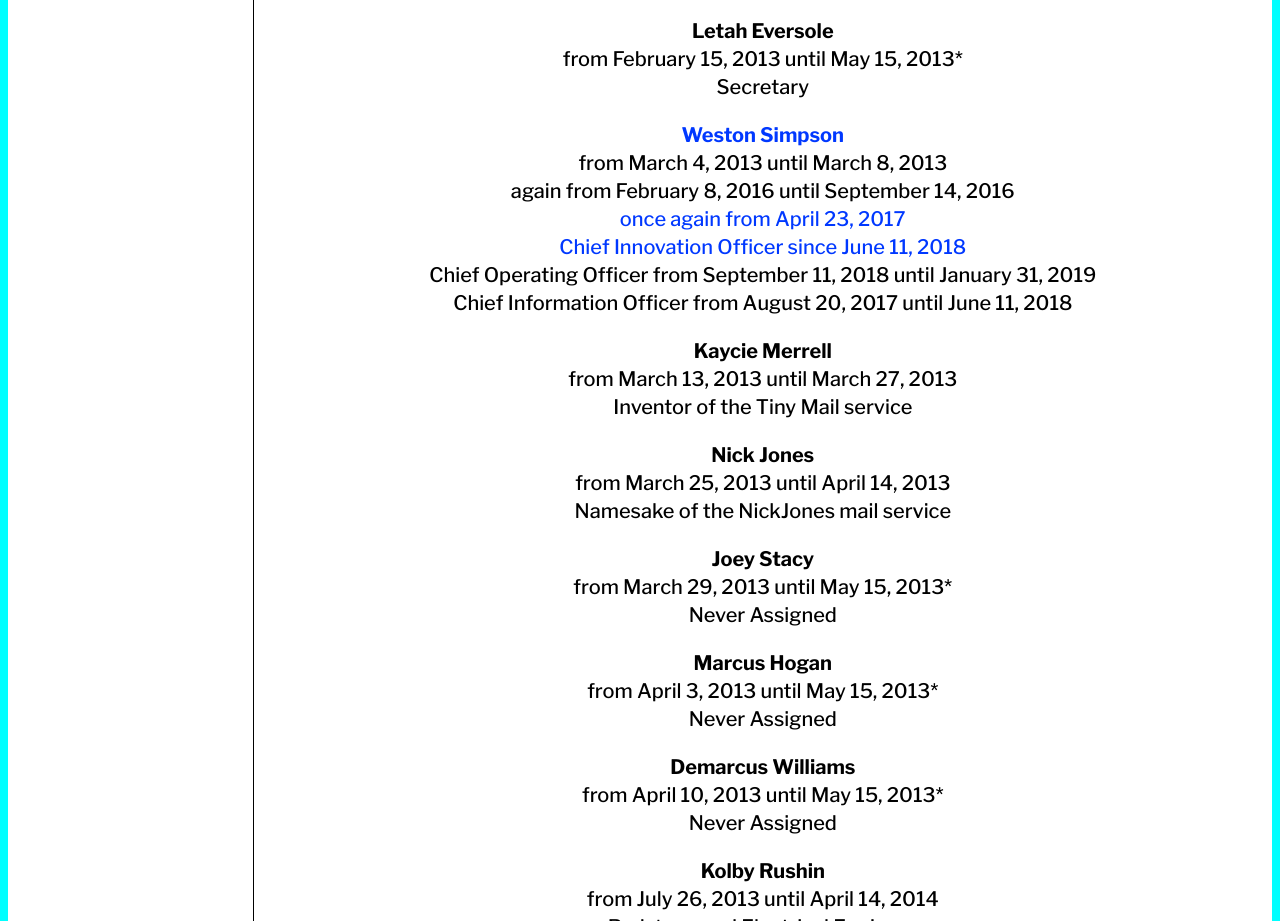
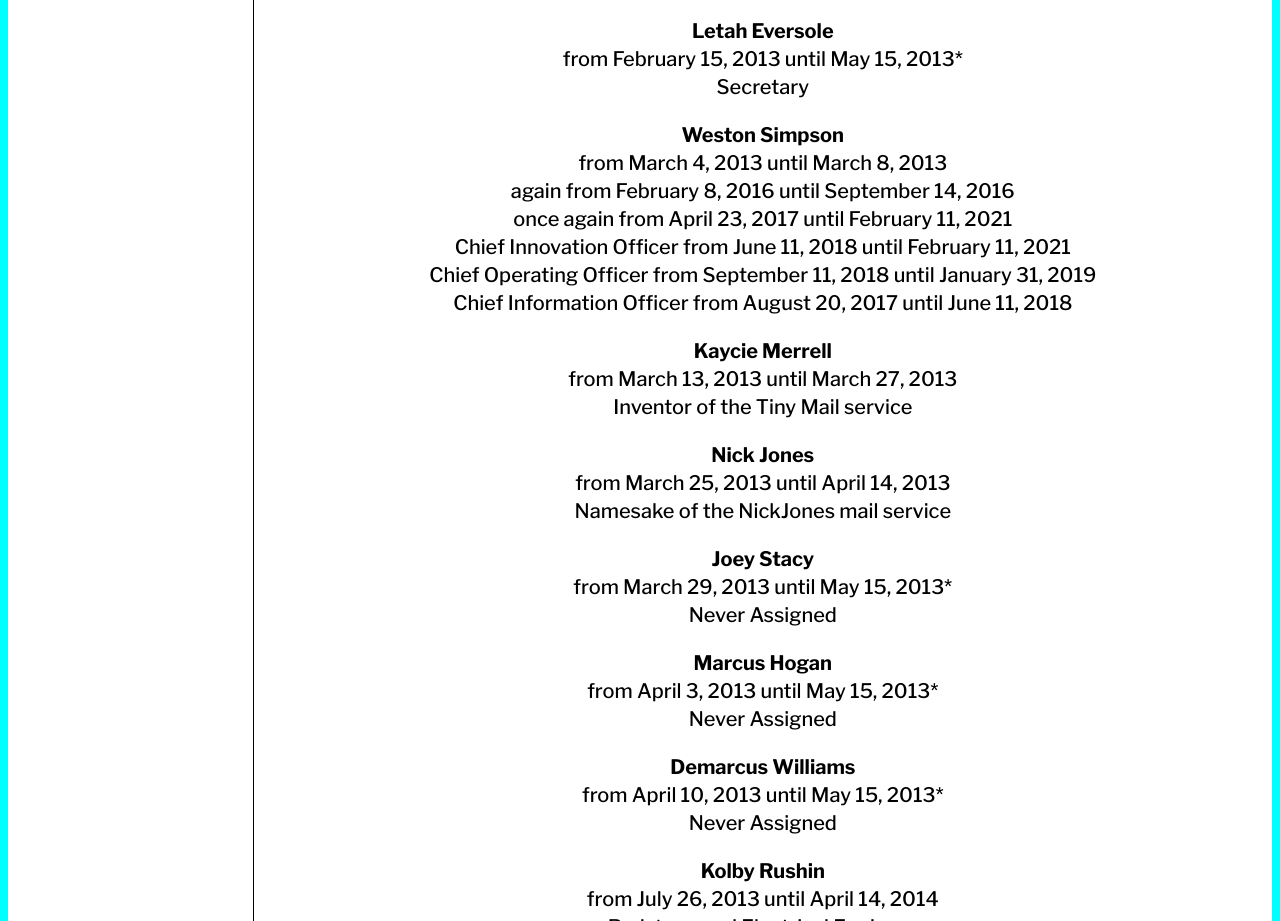
Before and after one commit to Nosiphus/archives, a plain HTML site: page members.html in a window 1280 px wide. Shown: the part 1702-2623 px from the top of the page. Drawn offline with nearby package versions, Linux system fonts and the light colour scheme.

Commit message:
Weston leaves

```diff
--- a/members.html
+++ b/members.html
@@ -51,7 +51,7 @@
 
 			<p><b>Letah Eversole</b><br>from February 15, 2013 until May 15, 2013*<br>Secretary</p>
 
-			<p><span class="b"><b>Weston Simpson</b></span><br>from March 4, 2013 until March 8, 2013<br>again from February 8, 2016 until September 14, 2016<br><span class="b">once again from April 23, 2017<br>Chief Innovation Officer since June 11, 2018</span><br>Chief Operating Officer from September 11, 2018 until January 31, 2019<br>Chief Information Officer from August 20, 2017 until June 11, 2018</p>
+			<p><b>Weston Simpson</b><br>from March 4, 2013 until March 8, 2013<br>again from February 8, 2016 until September 14, 2016<br>once again from April 23, 2017 until February 11, 2021<br>Chief Innovation Officer from June 11, 2018 until February 11, 2021</span><br>Chief Operating Officer from September 11, 2018 until January 31, 2019<br>Chief Information Officer from August 20, 2017 until June 11, 2018</p>
 
 			<p><b>Kaycie Merrell</b><br>from March 13, 2013 until March 27, 2013<br>Inventor of the Tiny Mail service</p>
 
```
